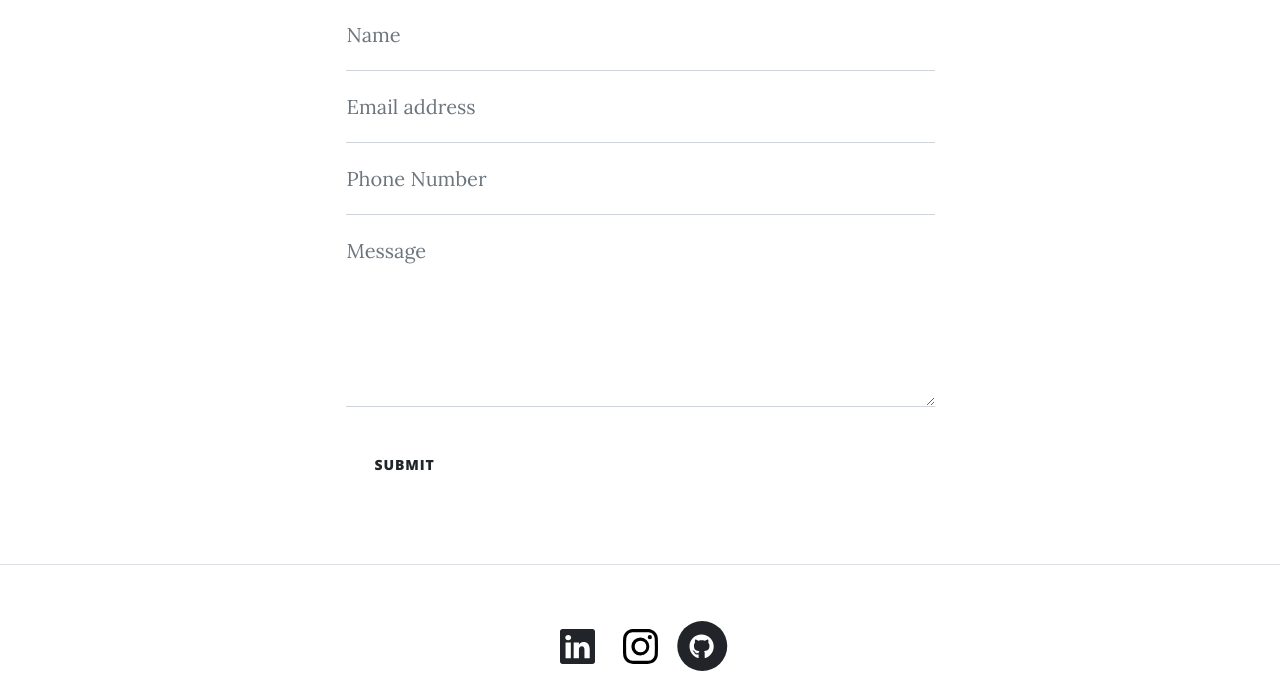
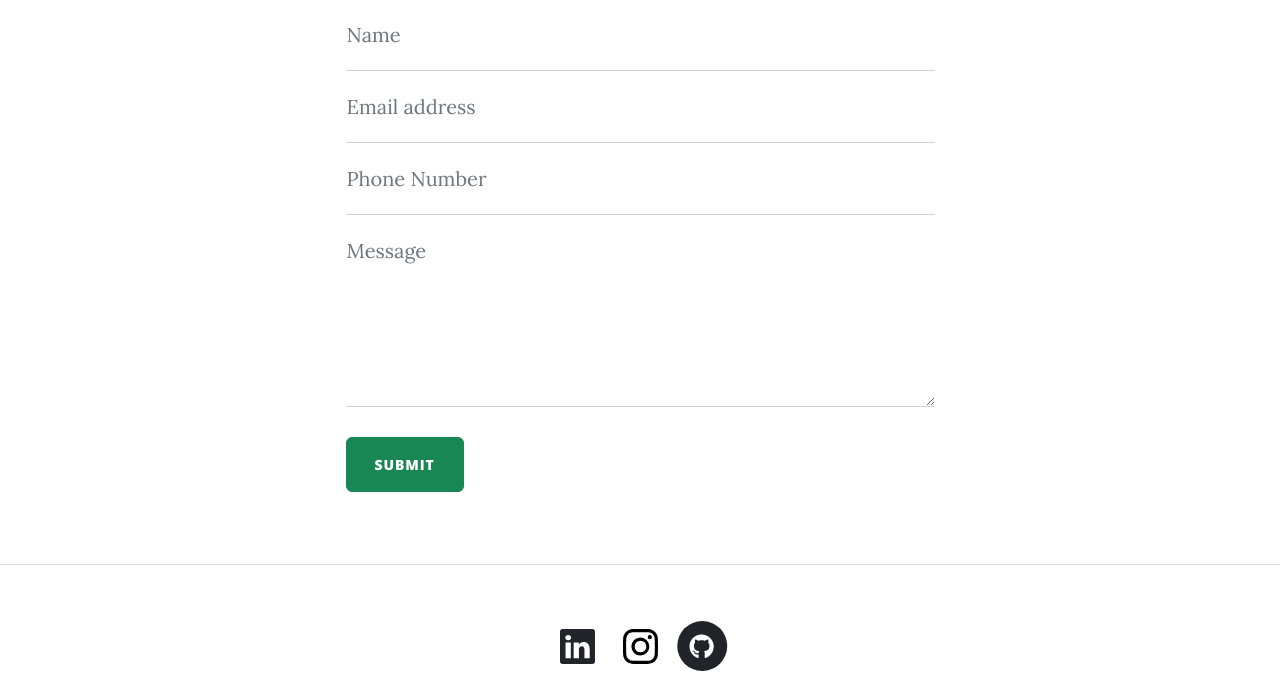
Before and after one commit to Jishnu-phani/BlogProject, a Flask app: page /contact in a window 1280 px wide. Shown: the part 721-1412 px from the top of the page. Run offline with Flask 3, Linux system fonts and the light colour scheme; some libraries are stand-ins or nearby versions.

Commit message:
Update contact.html

```diff
--- a/templates/contact.html
+++ b/templates/contact.html
@@ -84,7 +84,7 @@
             </div>
             <br />
             <button
-              class="btn bt-success text-uppercase"
+              class="btn btn-success text-uppercase"
               id="submitButton"
               type="submit"
             >
```
